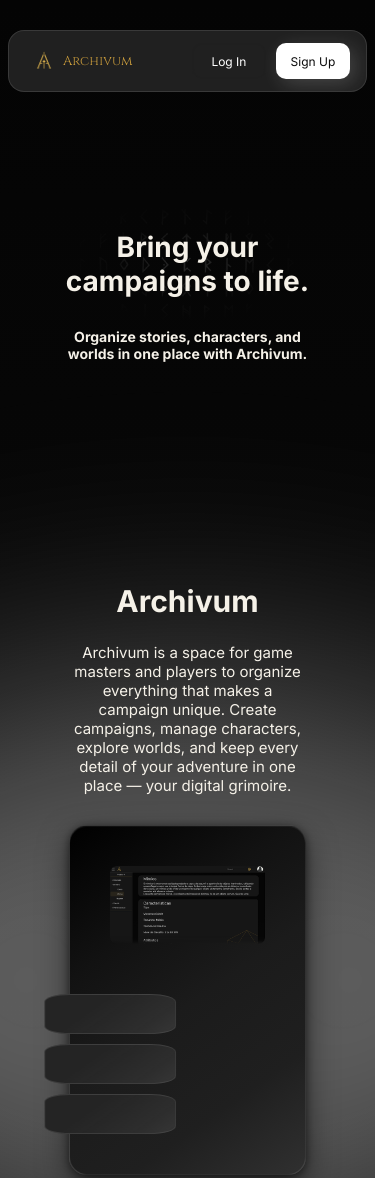
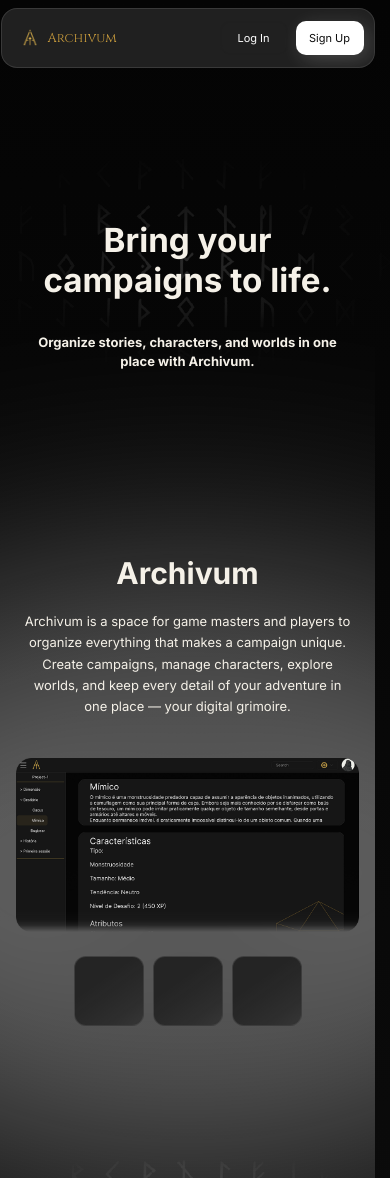
Before and after one commit to bernardoferreira154-sketch/site-rpg, a plain HTML site: page Frontend/landingpage.html in a window 390 px wide. Shown: the top 1178 px of the page. Drawn offline with Linux system fonts and the light colour scheme.

Commit message:
melhorando a responsividade

```diff
--- a/Frontend/landingpage.css
+++ b/Frontend/landingpage.css
@@ -897,220 +897,500 @@ body{
    RESPONSIVO
    ===================================================== */
 
-/* Tablets grandes / notebooks pequenos */
-@media (max-width: 1100px) {
-    .top, .bottom{
+/*
+   DESKTOP
+   -----------------------------------------------------
+   Nada abaixo deste ponto altera o layout desktop.
+   O layout original continua sendo usado acima de 1100px.
+*/
+
+
+/* =====================================================
+   NOTEBOOKS / TABLETS GRANDES
+   ===================================================== */
+
+   @media (max-width: 1100px) {
+
+    .top,
+    .bottom {
         width: 92%;
     }
 
-    .top{
+    .top {
         gap: 60px;
     }
+
 }
 
-/* Tablets: empilha as colunas da seção "Archivum" */
+
+/* =====================================================
+   TABLETS
+   ===================================================== */
+
 @media (max-width: 900px) {
-    .top{
+
+    .top {
         flex-direction: column;
         text-align: center;
         gap: 24px;
     }
 
-    .psec2{
-        max-width: 500px;
+    .h1sec2 {
+        width: 100%;
+        text-align: center;
     }
 
-    .bottom{
+    .psec2 {
+        width: 100%;
+        max-width: 600px;
+        text-align: center;
+    }
+
+    .bottom {
+        width: 100%;
         flex-direction: column;
         gap: 40px;
     }
 
-    .hrsec2{
+    .hrsec2 {
         width: 60%;
         max-width: 300px;
         height: 1px;
     }
 
-    .imgsec2, .img2sec2{
-        max-width: 280px;
-    }
-
-    .textprinc{
+    .textprinc {
         margin-top: clamp(120px, 28vh, 260px);
     }
 
-    .sec2{
+    .sec2 {
         margin-top: clamp(100px, 22vh, 260px);
+        padding: 30px 20px;
     }
 
-    .mockup{
-        width: 90%;
+    /*
+       Mantém o mockup no tablet.
+       A remoção acontece somente em celulares.
+    */
+    .mockup {
+        width: min(90%, 850px);
         height: auto;
         margin: auto;
     }
 
-    .imgsec2{
+    .imgsec2 {
         width: 100%;
+        max-width: 100%;
         height: auto;
     }
 
-    .buttonMKP{
-        width: 90%;
+    .buttonMKP {
+        width: 100%;
         gap: 12px;
+        justify-content: center;
     }
 
-    .buttonMKP button{
-        height: 42px;
-        font-size: .9rem;
+    .buttonMKP button {
+        width: 70px;
+        height: 70px;
+        flex-shrink: 0;
     }
 
 }
 
-/* Celulares grandes */
+
+/* =====================================================
+   CELULARES GRANDES
+   ===================================================== */
+
 @media (max-width: 640px) {
-    .navbar{
-        padding: 8px 16px;
+
+    /* -------------------------
+       NAVBAR
+       ------------------------- */
+
+    .navbar {
+        width: calc(100% - 24px);
+        padding: 8px 14px;
         height: auto;
         min-height: 50px;
+        margin-top: 12px;
         border-radius: 16px;
         gap: 10px;
     }
 
-    .links{
+    .links {
         display: none;
     }
 
-    .logo{
+    .logo {
         flex: none;
+        min-width: 0;
     }
 
-    .botoes{
+    .botoes {
         flex: none;
         margin-left: auto;
-        gap: 10px;
+        gap: 8px;
     }
 
-    .imglogo{
-        width: 46px;
+    .imglogo {
+        width: 42px;
     }
 
-    .txtlogo{
+    .txtlogo {
         font-size: 15px;
     }
 
-    .sign_up, .log_in{
+    .sign_up,
+    .log_in {
         width: auto;
-        min-width: 84px;
+        min-width: 78px;
         height: 36px;
-        padding: 0 14px;
+        padding: 0 12px;
+        font-size: 12px;
+    }
+
+
+    /* -------------------------
+       LANDING
+       ------------------------- */
+
+    .landingpage {
+        width: 100%;
+        padding: 0 16px;
+    }
+
+    .textprinc {
+        width: 100%;
+        padding: 0;
+        margin-top: clamp(120px, 25vh, 220px);
+    }
+
+    .h1l {
+        width: 100%;
+        margin-top: 30px;
+        padding: 0 8px;
+        font-size: clamp(27px, 8vw, 40px);
+    }
+
+    .h2l {
+        width: 100%;
+        padding: 0 10px;
+        font-size: clamp(14px, 4vw, 18px);
+        line-height: 1.5;
+    }
+
+
+    /* -------------------------
+       IMAGEM PRINCIPAL
+       ------------------------- */
+
+    .imgprinc {
+        width: 115%;
+        max-width: none;
+    }
+
+
+    /* -------------------------
+       SEÇÃO 2
+       ------------------------- */
+
+    .sec2 {
+        width: 100%;
+        margin-top: clamp(100px, 20vh, 180px);
+        padding: 30px 0;
+        gap: 40px;
+    }
+
+    .top {
+        width: 100%;
+        gap: 20px;
+    }
+
+    .h1sec2 {
+        font-size: clamp(30px, 9vw, 42px);
+        text-align: center;
+    }
+
+    .psec2 {
+        max-width: 100%;
+        padding: 0 6px;
+        font-size: 14px;
+        line-height: 1.7;
+        text-align: center;
+    }
+
+
+    /* -------------------------
+       REMOVE O MOCKUP
+       ------------------------- */
+
+    .mockup {
+        /*
+           O mockup deixa de existir visualmente
+           no celular.
+        */
+        display: contents;
+    }
+
+    /*
+       A imagem deixa de depender do mockup
+       para definir seu tamanho.
+    */
+
+    .bottom {
+        width: 100%;
+        display: flex;
+        flex-direction: column;
+        justify-content: center;
+        align-items: center;
+        gap: 24px;
+    }
+
+    .imgsec2 {
+        width: 100%;
+        max-width: 100%;
+        height: auto;
+        margin: 0;
+        border-radius: 0;
+    }
+
+
+    /* -------------------------
+       BOTÕES
+       ------------------------- */
+
+    .buttonMKP {
+        width: 100%;
+        display: flex;
+        flex-direction: row;
+        justify-content: center;
+        align-items: center;
+        gap: 12px;
+        position: relative;
+        bottom: auto;
+        left: auto;
+        transform: none;
+    }
+
+    .lbry,
+    .prjt,
+    .prjts {
+        width: 58px;
+        height: 58px;
+        border-radius: 14px;
+        flex-shrink: 0;
+    }
+
+
+    /* -------------------------
+       LOGIN / SIGNUP
+       ------------------------- */
+
+    .signup,
+    .login {
+        width: 100%;
+        padding: 30px 16px;
+    }
+
+    .imglogosu,
+    .imglogoli {
+        width: 150px;
+        max-width: 55vw;
+    }
+
+    .h1su,
+    .h1li {
+        max-width: 340px;
+        font-size: 20px;
+        line-height: 1.4;
+    }
+
+    .create {
+        width: 100%;
+    }
+
+
+    /* -------------------------
+       FOOTER
+       ------------------------- */
+
+    .entire_footer {
+        margin-top: 180px;
+    }
+
+    .footer {
+        width: 100%;
+        padding: 40px 20px;
+        display: grid;
+        grid-template-columns: repeat(2, minmax(0, 1fr));
+        gap: 35px 25px;
+    }
+
+    .footer a {
+        white-space: normal;
         font-size: 13px;
     }
 
-    .landingpage{
-        width: 90%;
+    .footer h3 {
+        font-size: 14px;
     }
 
-    .h1l{
-        margin-top: 30px;
+    .entire_footer img {
+        width: 120vw;
+        top: -20%;
     }
 
-    .h1sec2{
-        text-align: center;
+}
+
+
+/* =====================================================
+   CELULARES PEQUENOS
+   ===================================================== */
+
+@media (max-width: 400px) {
+
+    .navbar {
+        width: calc(100% - 16px);
+        padding: 7px 10px;
+        margin-top: 8px;
     }
 
-    .psec2{
-        text-align: center;
+    .imglogo {
+        width: 36px;
     }
 
-    .imgsec2, .img2sec2{
-        max-width: 220px;
+    .txtlogo {
+        font-size: 13px;
     }
 
-    .signup{
-        padding: 30px 20px;
-    }
-
-    .bottom{
-        display:flex;
-        justify-content:center;
-    }
-
-    .mockup{
-        width:95%;
-        border-radius:18px;
-    }
-
-    .imgsec2{
-        width:100%;
-        display:block;
-    }
-
-    .buttonMKP{
-        width:92%;
-        bottom:20px;
-        gap:10px;
-    }
-
-    .buttonMKP button{
-        height:40px;
-        font-size:.85rem;
+    .sign_up,
+    .log_in {
+        min-width: 68px;
+        height: 34px;
+        padding: 0 9px;
+        font-size: 11px;
     }
 
 
+    .textprinc {
+        margin-top: clamp(105px, 24vh, 190px);
+    }
+
+    .h1l {
+        font-size: clamp(25px, 8.5vw, 34px);
+    }
+
+    .h2l {
+        font-size: 13px;
+    }
+
+
+    .sec2 {
+        margin-top: clamp(80px, 18vh, 170px);
+        padding-top: 20px;
+    }
+
+    .h1sec2 {
+        font-size: 30px;
+    }
+
+    .psec2 {
+        font-size: 13px;
+        line-height: 1.65;
+    }
+
+
+    /*
+       Continua sem mockup.
+    */
+
+    .mockup {
+        display: contents;
+    }
+
+    .imgsec2 {
+        width: 100%;
+        max-width: 100%;
+    }
+
+
+    .buttonMKP {
+        gap: 9px;
+    }
+
+    .lbry,
+    .prjt,
+    .prjts {
+        width: 52px;
+        height: 52px;
+        border-radius: 12px;
+    }
+
+
+    .footer {
+        grid-template-columns: 1fr 1fr;
+        padding: 35px 16px;
+        gap: 30px 18px;
+    }
 
 }
 
-/* Celulares pequenos */
-@media (max-width: 400px) {
-    .imglogo{
-        width: 38px;
+
+/* =====================================================
+   TELAS MUITO ESTREITAS
+   ===================================================== */
+
+@media (max-width: 340px) {
+
+    .txtlogo {
+        display: none;
     }
 
-    .txtlogo{
-        font-size: 13px;
+    .sign_up,
+    .log_in {
+        min-width: 62px;
+        padding: 0 7px;
+        font-size: 10px;
     }
 
-    .sign_up, .log_in{
-        min-width: 74px;
-        font-size: 12px;
-        padding: 0 10px;
+    .h1l {
+        font-size: 25px;
     }
 
-    .textprinc{
-        margin-top: clamp(110px, 26vh, 200px);
+    .h2l {
+        font-size: 12px;
     }
 
-    .sec2{
-        margin-top: clamp(90px, 20vh, 200px);
+    .buttonMKP {
+        gap: 7px;
     }
 
-    .mockup{
-        width:100%;
+    .lbry,
+    .prjt,
+    .prjts {
+        width: 48px;
+        height: 48px;
     }
 
-    .buttonMKP{
-        flex-direction:column;
-        width:85%;
-        left:50%;
-        transform:translateX(-50%);
-    }
-
-    .buttonMKP button{
-        width:100%;
-    }
 }
 
-img{
+
+/* =====================================================
+   IMAGENS
+   ===================================================== */
+
+img {
     user-select: none;
     -webkit-user-drag: none;
     max-width: 100%;
 }
 
-.hidden{
+.hidden {
     display: none;
 }
 
-.sobreselecionado{
+.sobreselecionado {
     opacity: 0.7;
     transition: 0.5s;
 }
```
